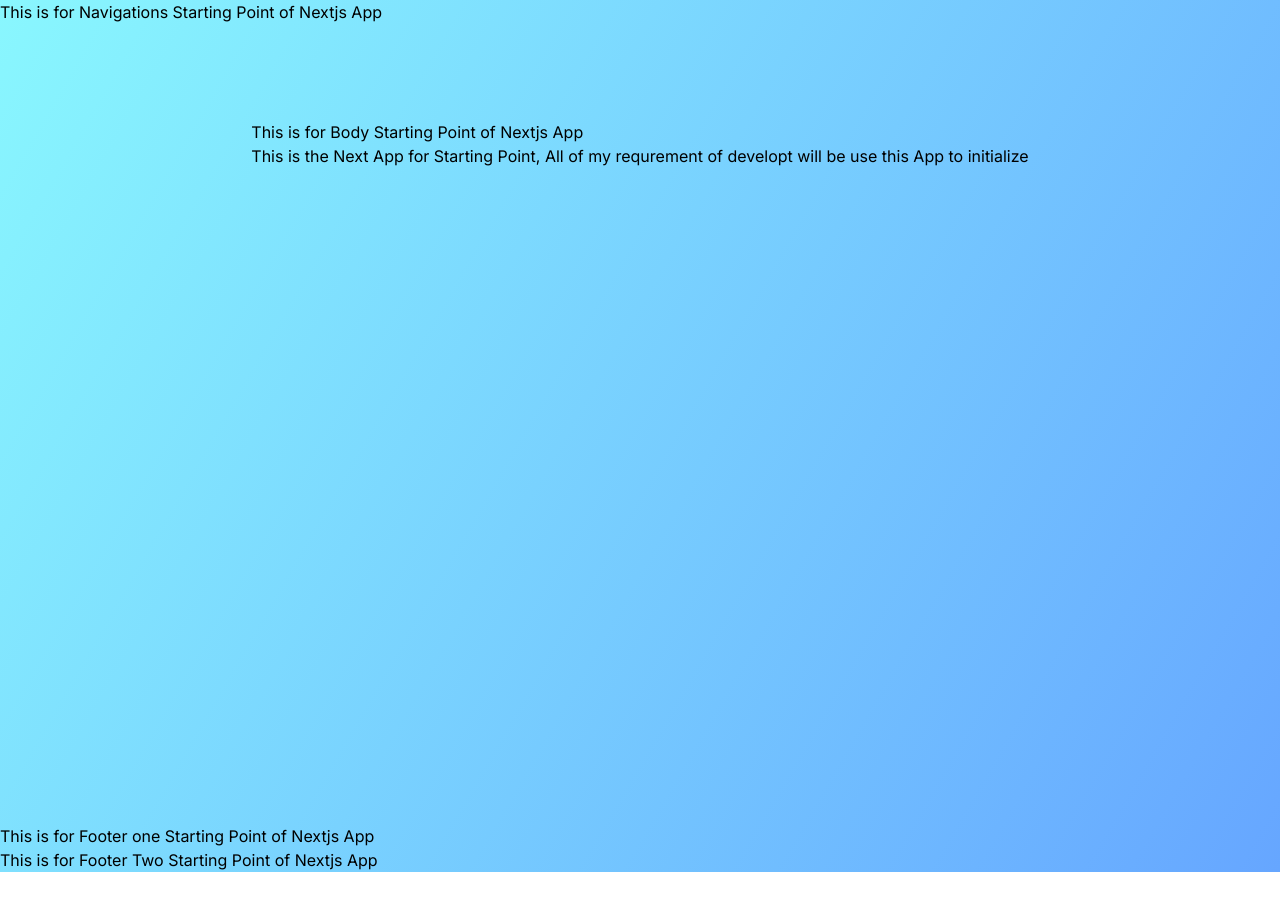
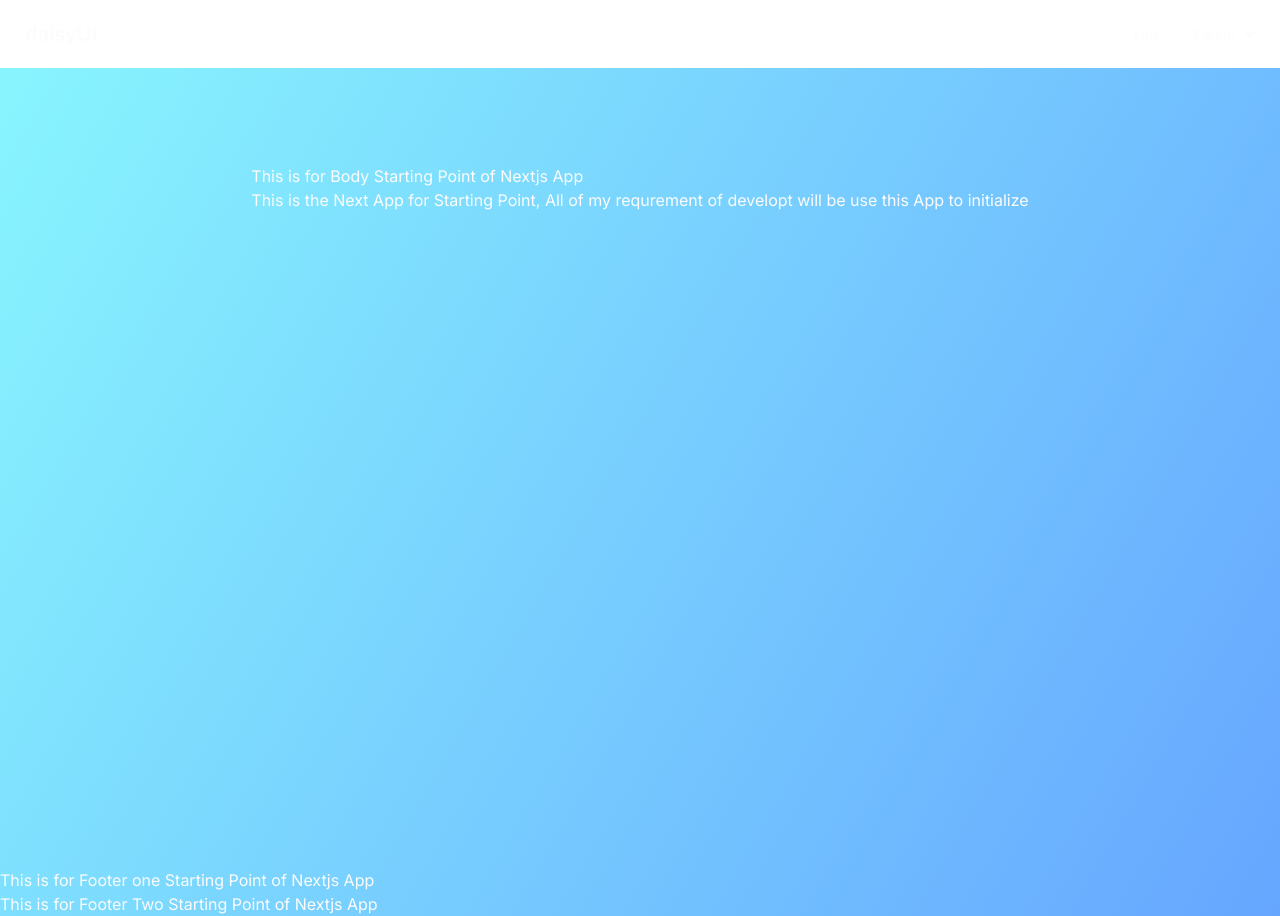
Before and after one commit to Sume-lang/ylkmp.org, a Next.js app: page / in a window 1280 px wide. Before the commit the page ends 872 px from the top, so only its background shows below. Built offline with nearby package versions, Linux system fonts and the light colour scheme.

Commit message:
adding the styles of Daisyui

```diff
--- a/public/default-elements/navigations.jsx
+++ /dev/null
@@ -1,9 +0,0 @@
-import "./nav-bod-foo.css";
-function Navigations() {
-  return (
-    <>
-      <h1>This is for Navigations Starting Point of Nextjs App</h1>
-    </>
-  );
-}
-export default Navigations;
--- /dev/null
+++ b/src/app/default-elements/navigations.jsx
@@ -0,0 +1,31 @@
+import "./nav-bod-foo.css";
+function Navigations() {
+  return (
+    <div className="navbar bg-base-100 color-white">
+      <div className="flex-1">
+        <a className="btn btn-ghost text-xl">daisyUI</a>
+      </div>
+      <div className="flex-none">
+        <ul className="menu menu-horizontal px-1">
+          <li>
+            <a>Link</a>
+          </li>
+          <li>
+            <details>
+              <summary>Parent</summary>
+              <ul className="p-2 bg-base-100 rounded-t-none">
+                <li>
+                  <a>Link 1</a>
+                </li>
+                <li>
+                  <a>Link 2</a>
+                </li>
+              </ul>
+            </details>
+          </li>
+        </ul>
+      </div>
+    </div>
+  );
+}
+export default Navigations;
--- a/src/app/globals.css
+++ b/src/app/globals.css
@@ -17,7 +17,7 @@
 }
 
 body {
-  color: black;
+  color: rgb(252, 252, 252);
   background: linear-gradient(120deg, #89f7fe 0%, #66a6ff 100%);
 }
 
--- a/src/app/layout.tsx
+++ b/src/app/layout.tsx
@@ -1,9 +1,9 @@
 import type { Metadata } from "next";
 import { Inter } from "next/font/google";
 import "./globals.css";
-import Navigation from "../../public/default-elements/navigations";
-import Footerone from "../../public/default-elements/footersone";
-import Footertwo from "../../public/default-elements/footertwo";
+import Navigation from "./default-elements/navigations";
+import Footerone from "./default-elements/footersone";
+import Footertwo from "./default-elements/footertwo";
 
 const inter = Inter({ subsets: ["latin"] });
 
--- a/src/app/page.tsx
+++ b/src/app/page.tsx
@@ -1,4 +1,4 @@
-import Body from "../../public/default-elements/body";
+import Body from "./default-elements/body";
 export default function Home() {
   return (
     <main className="flex min-h-screen flex-col items-center justify-between p-24">
--- a/tailwind.config.ts
+++ b/tailwind.config.ts
@@ -1,4 +1,5 @@
 import type { Config } from "tailwindcss";
+import daisyui from "daisyui";
 
 const config: Config = {
   content: [
@@ -15,6 +16,6 @@ const config: Config = {
       },
     },
   },
-  plugins: [],
+  plugins: [daisyui],
 };
 export default config;
```
Also changed, not shown: src/app/default-elements/body.jsx (renamed from public/default-elements/body.jsx), src/app/default-elements/context/navigations.json (renamed from public/default-elements/context/navigations.json), src/app/default-elements/footersone.jsx (renamed from public/default-elements/footersone.jsx), src/app/default-elements/footertwo.jsx (renamed from public/default-elements/footertwo.jsx), src/app/default-elements/nav-bod-foo.css (added).
